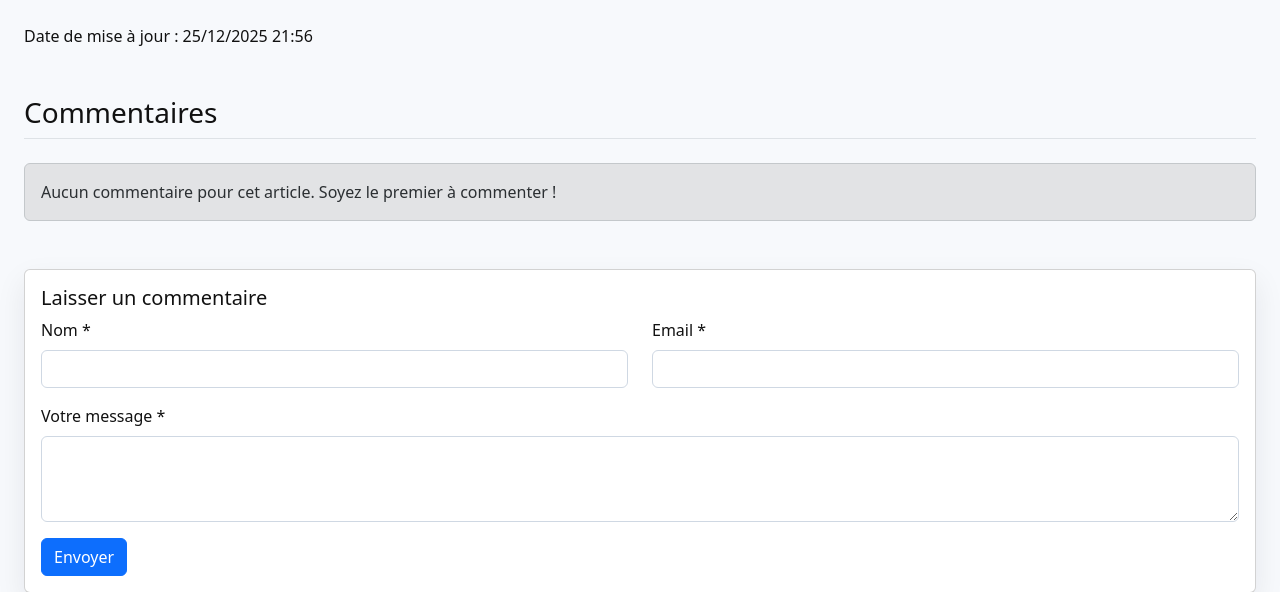
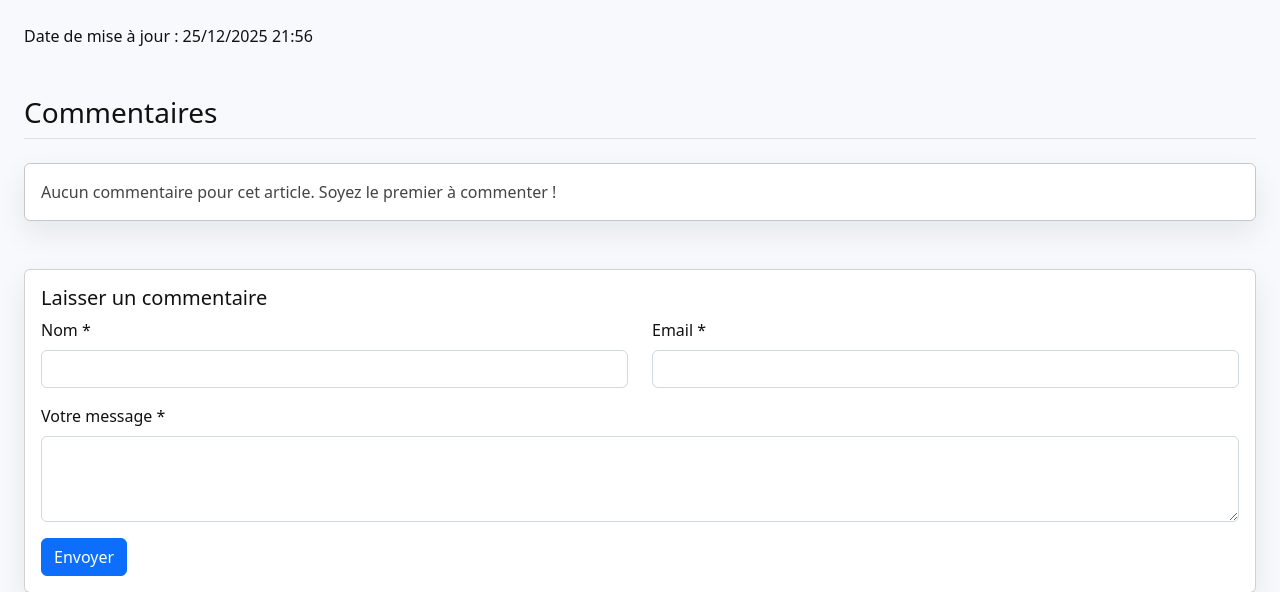
Before and after one commit to Yvan-Dumas/Blog-projet-isi1, a PHP site: template app/views/article.twig in a window 1280 px wide. Shown: the part 84-676 px from the top of the page. Run offline with PHP 8.4, Linux system fonts and the light colour scheme; the template is opened without the code that fills it, so the values that code supplies are empty; some libraries are stand-ins or nearby versions.

Commit message:
petite correction couleur commentaire

```diff
--- a/app/views/article.twig
+++ b/app/views/article.twig
@@ -34,7 +34,7 @@
 					</div>
 				{% endfor %}
 			{% else %}
-				<div class="alert alert-secondary" role="alert">
+				<div class="alert alert-secondary card text-muted" role="alert">
 					Aucun commentaire pour cet article. Soyez le premier à commenter !
 				</div>
 			{% endif %}
--- a/public/css/style.css
+++ b/public/css/style.css
@@ -197,7 +197,6 @@ footer {
   color: var(--muted-text) !important;
 }
 
-/* Custom Input visibility for Dark Mode */
 .dark .dark-white-input {
   border-color: #ffffff !important;
 }
```
